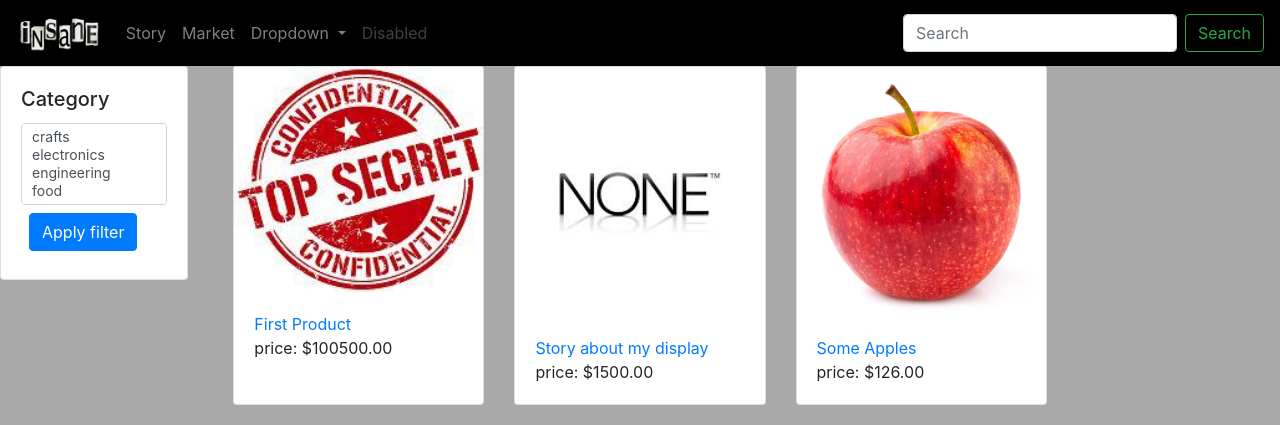
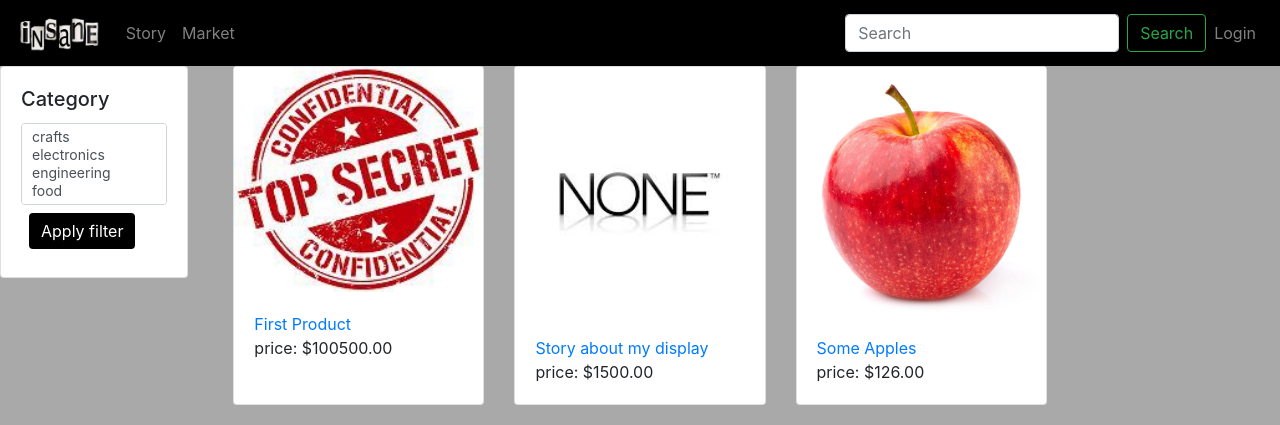
Before and after one commit to Hitoki/beta_project, a Django app: page /insane/market/ in a window 1280 px wide. Shown: the top 425 px of the page. Run offline with Django 3.2, Linux system fonts and the light colour scheme; data comes from the database, SQL or seed files in the repository; some libraries are stand-ins or nearby versions.

Commit message:
added login/out

```diff
--- a/insane_app/models.py
+++ b/insane_app/models.py
@@ -25,7 +25,7 @@ class Profile(models.Model):
 
     @property
     def sanity(self):
-        return self.sanity
+        return self._sanity
 
     @sanity.setter
     def sanity(self, value):
--- a/insane_app/static/insane_app/css/master.css
+++ b/insane_app/static/insane_app/css/master.css
@@ -12,10 +12,6 @@
 
 .right_bar{
 
-}
-
-.jumbotron{
-  background-color: red;
 }
 
 /* carousel */
@@ -51,3 +47,12 @@
   margin: 4px;
   border: none;
 }
+
+/* login form */
+.btn-primary{
+  background-color: black;
+  border: 0;
+}
+.btn-primary:hover{
+  background-color: #030303;
+}
--- a/insane_app/templates/insane_app/base.html
+++ b/insane_app/templates/insane_app/base.html
@@ -24,27 +24,28 @@
             <li class="nav-item">
               <a class="nav-link" href="{% url 'insane:market' %}">Market</a>
             </li>
-          <li class="nav-item dropdown">
-            <a class="nav-link dropdown-toggle" href="#" id="navbarDropdown" role="button" data-toggle="dropdown" aria-haspopup="true" aria-expanded="false">
-              Dropdown
-            </a>
-            <div class="dropdown-menu" aria-labelledby="navbarDropdown">
-              <a class="dropdown-item" href="#">Action</a>
-              <a class="dropdown-item" href="#">Another action</a>
-              <div class="dropdown-divider"></div>
-              <a class="dropdown-item" href="#">Something else here</a>
-            </div>
-          </li>
-          <li class="nav-item">
-            <a class="nav-link disabled" href="#" tabindex="-1" aria-disabled="true">Disabled</a>
-          </li>
         </ul>
         <form class="form-inline my-2 my-lg-0">
           <input class="form-control mr-sm-2" type="search" placeholder="Search" aria-label="Search">
           <button class="btn btn-outline-success my-2 my-sm-0" type="submit">Search</button>
         </form>
+        <div class="navbar-nav">
+          {% if user.is_authenticated %}
+            <div class="progress m-3">
+              <div class="progress-bar bg-info" role="progressbar" style="width: 100px;" aria-valuenow="{{user.profile.sanity}}" aria-valuemin="0" aria-valuemax="{{user.profile.rank.sanity_cap}}">{{user.profile.sanity}}</div>
+            </div>
+            <div class="nav-item m-1">
+              <a class="nav-link" href="{% url 'insane:logout' %}">Logout</a>
+            </div>
+          {% else %}
+            <div class="nav-item">
+              <a class="nav-link" href="{% url 'insane:login' %}">Login</a>
+            </div>
+          {% endif %}
+        </div>
       </div>
     </nav>
+
     <div class="row">
       <div class="col-xl-2">
         {% block left_bar %}
--- a/insane_app/urls.py
+++ b/insane_app/urls.py
@@ -8,7 +8,7 @@ app_name = 'insane'
 
 urlpatterns = [
     path('', views.StoryListView.as_view(), name='stories'),
-    path('login/', auth_views.LoginView.as_view(), name='login'),
+    path('login/', auth_views.LoginView.as_view(template_name='insane_accounts/login.html'), name='login'),
     path('logout/', auth_views.LogoutView.as_view(), name='logout'),
     path('<int:pk>/', views.StoryDetailView.as_view(), name='story'),
     path('<int:pk>/like/', views.like_story, name='like_story'),
```
Also changed, not shown: insane_app/templates/insane_accounts/login.html (+34 -0 lines).
